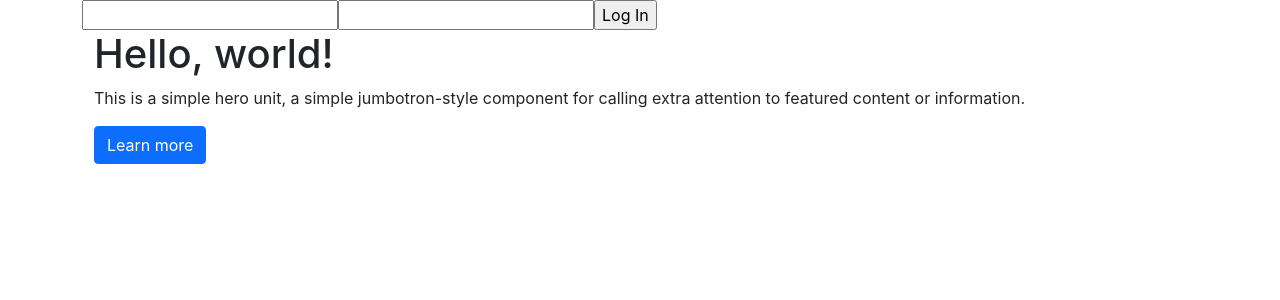
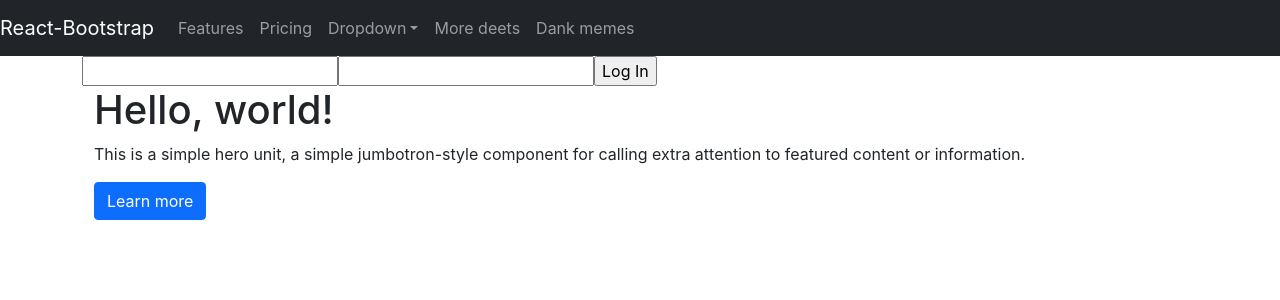
Before and after one commit to wtwerner/bg-logger-frontend, a React (Create React App) app: page / in a window 1280 px wide. Shown: the top 300 px of the page. Built offline with nearby package versions, Linux system fonts and the light colour scheme; no server answers.

Commit message:
Add mock navbar

```diff
--- a/src/App.js
+++ b/src/App.js
@@ -3,6 +3,7 @@
 import Login from './components/Login'
 import Logout from './components/Logout'
 import Main from './components/Main'
+import GlobalNavbar from './components/Navbar'
 import { connect } from 'react-redux'
 import { getCurrentUser } from './actions/currentUser'
 import Container from 'react-bootstrap/Container'
@@ -15,6 +16,7 @@
   render() {
     return (
       <div>
+        <GlobalNavbar />
         <Container>
           {this.props.currentUser ? <Logout /> : <Login />}
           <Main/>
--- /dev/null
+++ b/src/components/Navbar.js
@@ -0,0 +1,35 @@
+import React from 'react'
+import Navbar from 'react-bootstrap/Navbar'
+import Nav from 'react-bootstrap/Nav'
+import NavDropdown from 'react-bootstrap/NavDropdown'
+import Container from 'react-bootstrap/Container'
+
+const GlobalNavbar = ({ logout }) => {
+    return (
+        <Navbar collapseOnSelect expand="lg" bg="dark" variant="dark">
+            <Navbar.Brand href="#home">React-Bootstrap</Navbar.Brand>
+            <Navbar.Toggle aria-controls="responsive-navbar-nav" />
+            <Navbar.Collapse id="responsive-navbar-nav">
+                <Nav className="mr-auto">
+                <Nav.Link href="#features">Features</Nav.Link>
+                <Nav.Link href="#pricing">Pricing</Nav.Link>
+                <NavDropdown title="Dropdown" id="collasible-nav-dropdown">
+                    <NavDropdown.Item href="#action/3.1">Action</NavDropdown.Item>
+                    <NavDropdown.Item href="#action/3.2">Another action</NavDropdown.Item>
+                    <NavDropdown.Item href="#action/3.3">Something</NavDropdown.Item>
+                    <NavDropdown.Divider />
+                    <NavDropdown.Item href="#action/3.4">Separated link</NavDropdown.Item>
+                </NavDropdown>
+                </Nav>
+                <Nav>
+                <Nav.Link href="#deets">More deets</Nav.Link>
+                <Nav.Link eventKey={2} href="#memes">
+                    Dank memes
+                </Nav.Link>
+                </Nav>
+            </Navbar.Collapse>
+        </Navbar>
+    )
+}
+
+export default GlobalNavbar
```
